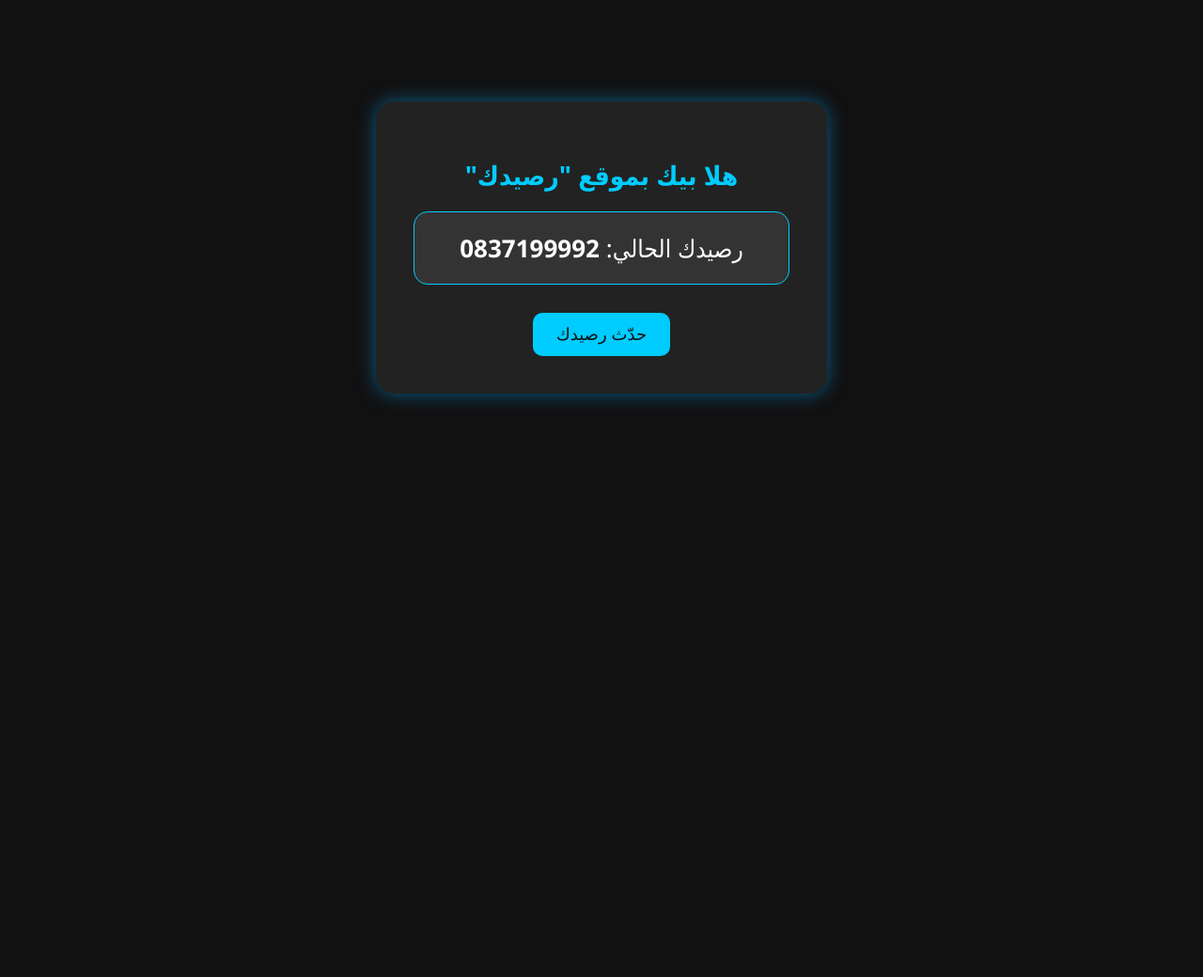
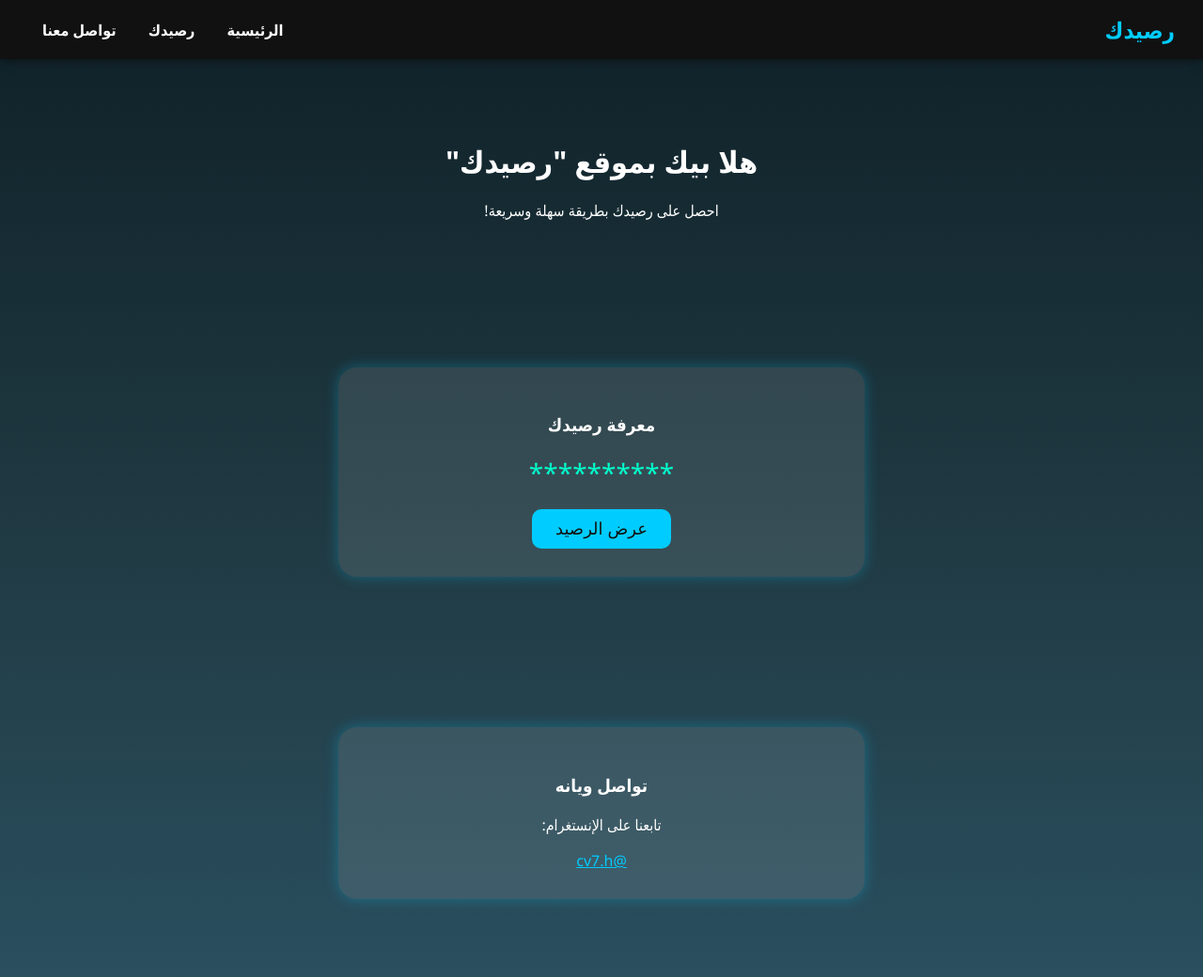
Before and after one commit to hamod212872/rraseidaak_one, a plain HTML site: page index.html in a window 1280 px wide. Shown: the top 1040 px of the page at 94% size. Before the commit the page ends 800 px from the top, so only its background shows below. Drawn offline with Linux system fonts and the light colour scheme.

Commit message:
Update index.html

```diff
--- a/index.html
+++ b/index.html
@@ -5,41 +5,65 @@
   <title>رصيدك</title>
   <style>
     body {
-      background-color: #111;
-      color: white;
+      margin: 0;
       font-family: 'Segoe UI', Tahoma, Geneva, Verdana, sans-serif;
-      text-align: center;
-      padding-top: 100px;
+      background: linear-gradient(to bottom, #0f2027, #203a43, #2c5364);
+      color: #fff;
     }
 
-    .container {
-      background: #222;
-      padding: 40px;
-      border-radius: 20px;
-      width: 90%;
-      max-width: 400px;
-      margin: auto;
-      box-shadow: 0 0 20px rgba(0, 170, 255, 0.5);
+    nav {
+      background-color: #111;
+      padding: 15px 30px;
+      display: flex;
+      justify-content: space-between;
+      align-items: center;
+      box-shadow: 0 0 10px rgba(0,0,0,0.6);
     }
 
-    h1 {
-      font-size: 28px;
-      margin-bottom: 20px;
+    nav h1 {
+      margin: 0;
       color: #00ccff;
     }
 
-    .balance {
-      font-size: 26px;
-      background: #333;
-      padding: 20px;
-      border-radius: 15px;
-      margin-top: 20px;
-      border: 1px solid #00ccff;
+    nav a {
+      color: #fff;
+      text-decoration: none;
+      margin: 0 15px;
+      font-weight: bold;
+    }
+
+    nav a:hover {
+      color: #00ccff;
+    }
+
+    section {
+      padding: 60px 20px;
+      text-align: center;
+    }
+
+    .home h2 {
+      font-size: 32px;
+      margin-bottom: 20px;
+    }
+
+    .balance-box, .contact-box {
+      background: rgba(255, 255, 255, 0.1);
+      padding: 30px;
+      margin: 20px auto;
+      width: 90%;
+      max-width: 500px;
+      border-radius: 20px;
+      box-shadow: 0 0 15px rgba(0, 204, 255, 0.3);
+    }
+
+    .balance-number {
+      font-size: 28px;
+      margin: 20px 0;
+      color: #00ffcc;
     }
 
     button {
-      margin-top: 30px;
-      padding: 12px 25px;
+      padding: 10px 25px;
       font-size: 18px;
       background: #00ccff;
       color: #111;
@@ -49,30 +73,60 @@
     }
 
     button:hover {
-      background: #00aacc;
+      background: #0099cc;
+    }
+
+    footer {
+      background-color: #000;
+      color: #888;
+      text-align: center;
+      padding: 20px;
+      margin-top: 40px;
     }
   </style>
 </head>
 <body>
-  <div class="container">
-    <h1>هلا بيك بموقع "رصيدك"</h1>
-    <div class="balance" id="balance">رصيدك الحالي: <strong>0837199992</strong></div>
-    <button onclick="updateBalance()">حدّث رصيدك</button>
-  </div>
+
+  <nav>
+    <h1>رصيدك</h1>
+    <div>
+      <a href="#home">الرئيسية</a>
+      <a href="#balance">رصيدك</a>
+      <a href="#contact">تواصل معنا</a>
+    </div>
+  </nav>
+
+  <section id="home" class="home">
+    <h2>هلا بيك بموقع "رصيدك"</h2>
+    <p>احصل على رصيدك بطريقة سهلة وسريعة!</p>
+  </section>
+
+  <section id="balance">
+    <div class="balance-box">
+      <h3>معرفة رصيدك</h3>
+      <div class="balance-number" id="balanceValue">**********</div>
+      <button onclick="showBalance()">عرض الرصيد</button>
+    </div>
+  </section>
+
+  <section id="contact">
+    <div class="contact-box">
+      <h3>تواصل ويانه</h3>
+      <p>تابعنا على الإنستغرام:</p>
+      <a href="https://www.instagram.com/cv7.h?igsh=N2J1MnVvcHVrcGJ3" target="_blank" style="color: #00ccff;">@cv7.h</a>
+    </div>
+  </section>
+
+  <footer>
+    جميع الحقوق محفوظة © 2025
+  </footer>
 
   <script>
-    function generateRandomBalance() {
-      let num = '';
-      for (let i = 0; i < 10; i++) {
-        num += Math.floor(Math.random() * 10);
-      }
-      return num;
-    }
-
-    function updateBalance() {
-      const newBalance = generateRandomBalance();
-      document.getElementById('balance').innerHTML = 'رصيدك الحالي: <strong>' + newBalance + '</strong>';
+    function showBalance() {
+      const balance = "0837199992";
+      document.getElementById("balanceValue").textContent = balance;
     }
   </script>
+
 </body>
 </html>
```
